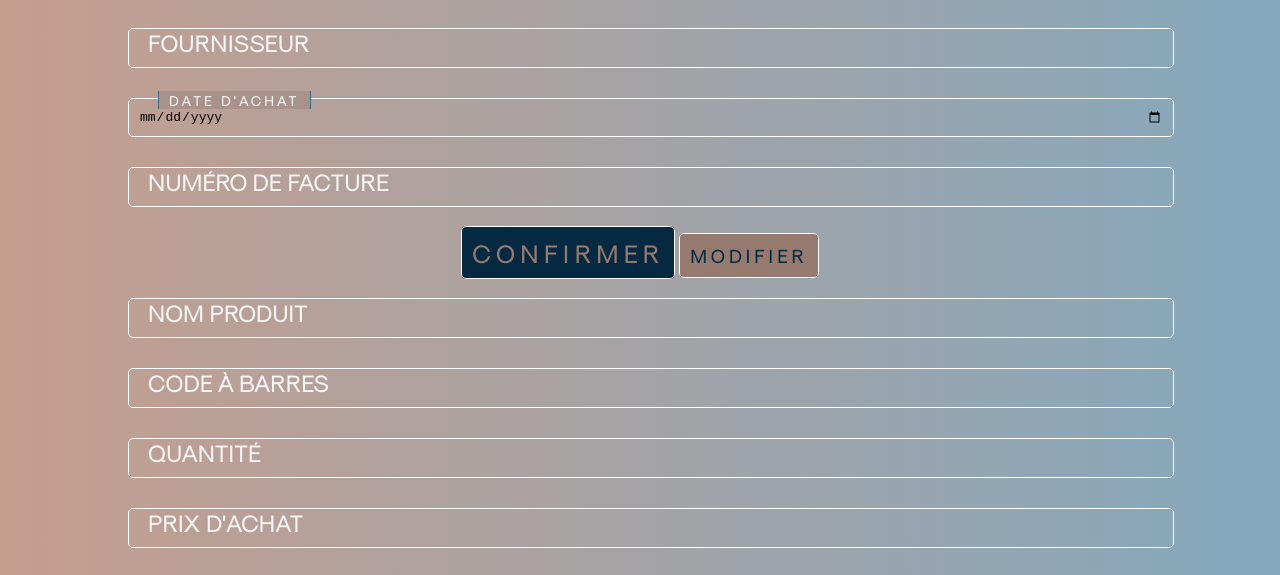
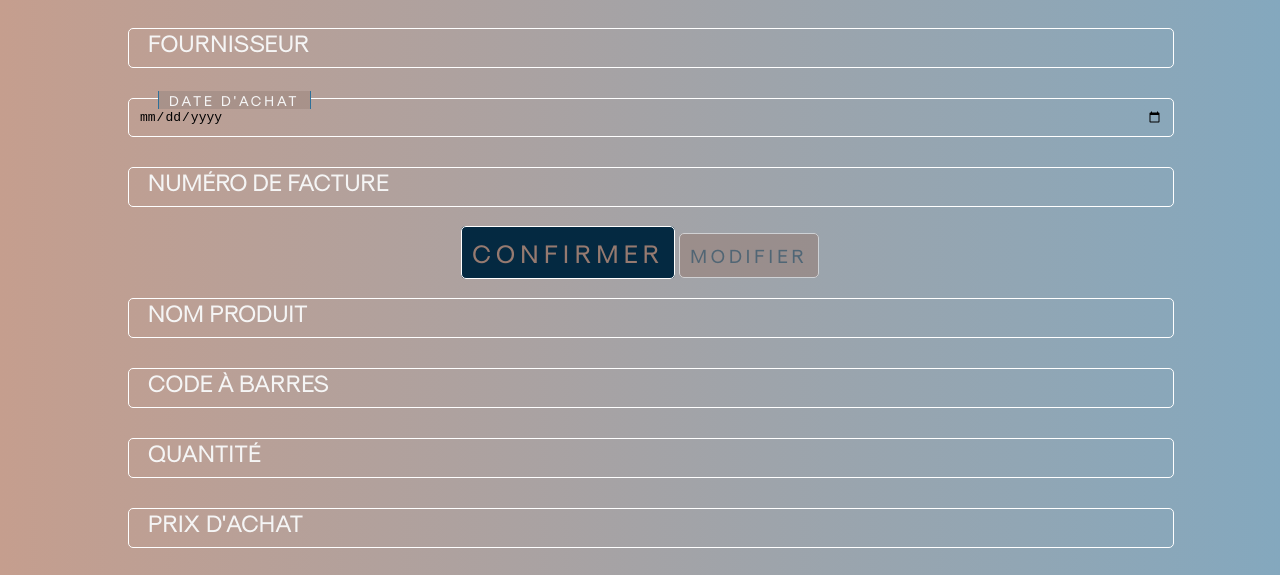
Before and after one commit to deverduo/superette, an Electron app: page saisie.html in a window 1280 px wide. Shown: the part 221-796 px from the top of the page. Drawn offline with Linux system fonts and the light colour scheme.

Commit message:
edit saisie

```diff
--- a/saisie.css
+++ b/saisie.css
@@ -101,6 +101,7 @@
     color: #042941;
     font-size: 1.2em;
     cursor:not-allowed;
+    opacity: .5;
 
 }
 #modifier:checked~#label_modifier{
@@ -108,8 +109,12 @@
     color: #042941;
     font-size: 1.2em;
     cursor:not-allowed;
+    opacity: .5;
 
 }
-#modifier:checked~#nomp{
-
+#modifier:checked ~ *{
+    pointer-events: none;
+    cursor:not-allowed;
+    opacity: .2;
+    pointer-events: none;
 }
```
Also changed, not shown: saisie.html (+8 -5 lines).
